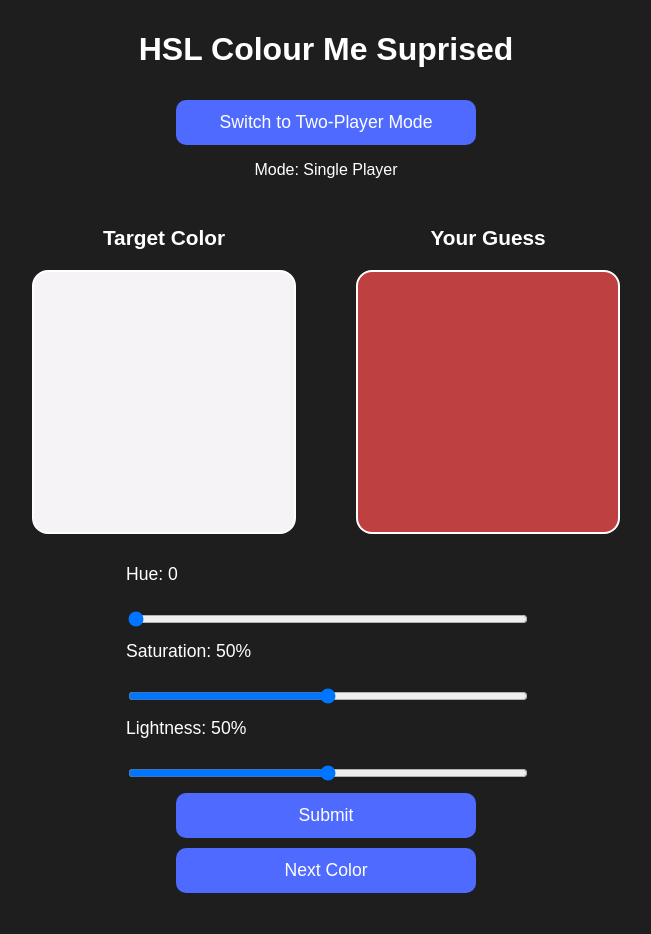
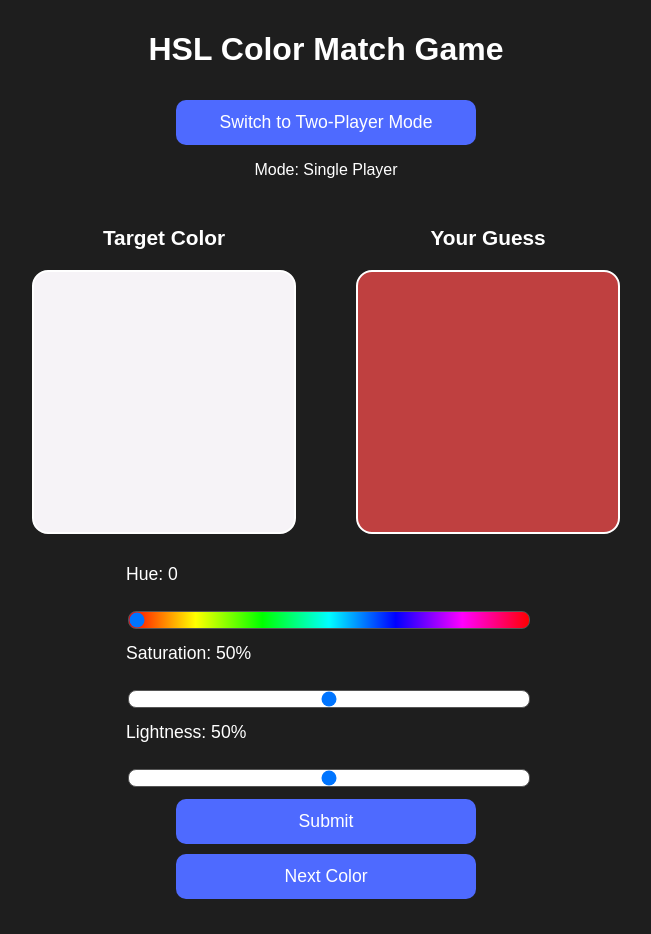
Before and after one commit to pikabooshh/flucloud, a plain HTML site: page colourmesuprised/index.html in a window 1280 px wide. Shown: the whole page, without its empty margins (314-965 px from the left). Drawn offline with Linux system fonts and the light colour scheme.

Commit message:
Update index.html

```diff
--- a/colourmesuprised/index.html
+++ b/colourmesuprised/index.html
@@ -60,6 +60,13 @@
 
   input[type="range"] {
     width: 100%;
+    height: 16px;
+    border-radius: 8px;
+    appearance: none;
+    background-size: 100% 100%;
+    background-repeat: no-repeat;
+    outline: none;
+    border: 1px solid #555;
   }
 
   button {
@@ -98,7 +105,7 @@
 </style>
 </head>
 <body>
-<h1>HSL Colour Me Suprised</h1>
+<h1>HSL Color Match Game</h1>
 
 <button id="modeBtn">Switch to Two-Player Mode</button>
 <p id="modeText">Mode: Single Player</p>
@@ -267,6 +274,16 @@ function updateGuessColor(){
 // reset sliders and UI selection
 function resetSliders(){
   hSlider.value = 0; sSlider.value = 50; lSlider.value = 50; updateGuessColor();
+
+  // update slider gradients
+  const hueGrad = `linear-gradient(to right, ${Array.from({length: 361}, (_,i)=>`hsl(${i},100%,50%)`).join(',')})`;
+  document.getElementById("h").style.background = hueGrad;
+
+  const sGrad = `linear-gradient(to right, hsl(${h},0%,${l}%), hsl(${h},100%,${l}%))`;
+  document.getElementById("s").style.background = sGrad;
+
+  const lGrad = `linear-gradient(to right, hsl(${h},${s}%,0%), hsl(${h},${s}%,50%), hsl(${h},${s}%,100%))`;
+  document.getElementById("l").style.background = lGrad;
 }
 
 // ----- mode button -----
```
